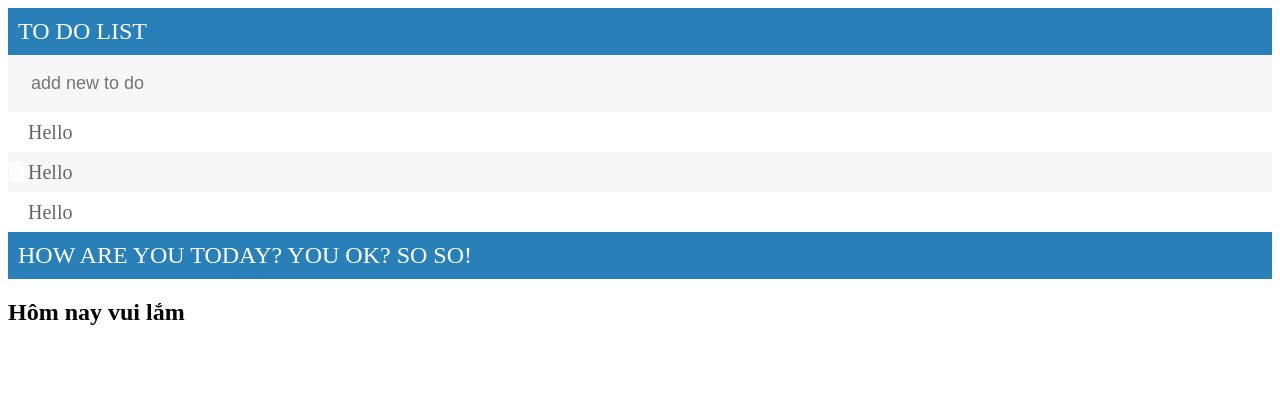
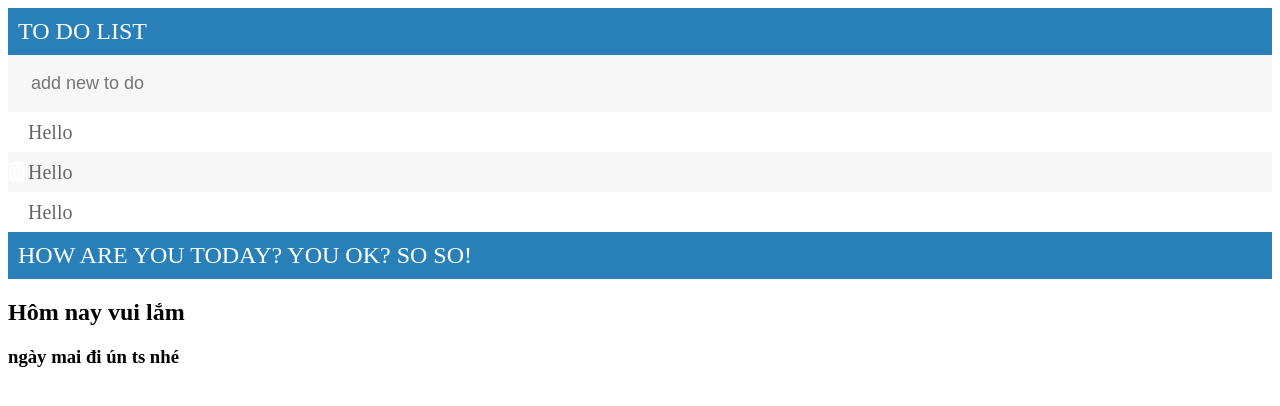
Before and after one commit to TweTamm/learn_jquery, a website: page index.html in a window 1280 px wide. Drawn offline with nearby package versions, Linux system fonts and the light colour scheme; some icons are missing.

Commit message:
Update index.html

```diff
--- a/index.html
+++ b/index.html
@@ -35,6 +35,7 @@
 
         <h2>Hôm nay vui lắm</h2>
 
+        <h3>ngày mai đi ún ts nhé</h3>
         <script src="script.js"></script>
 </body>
 
```
